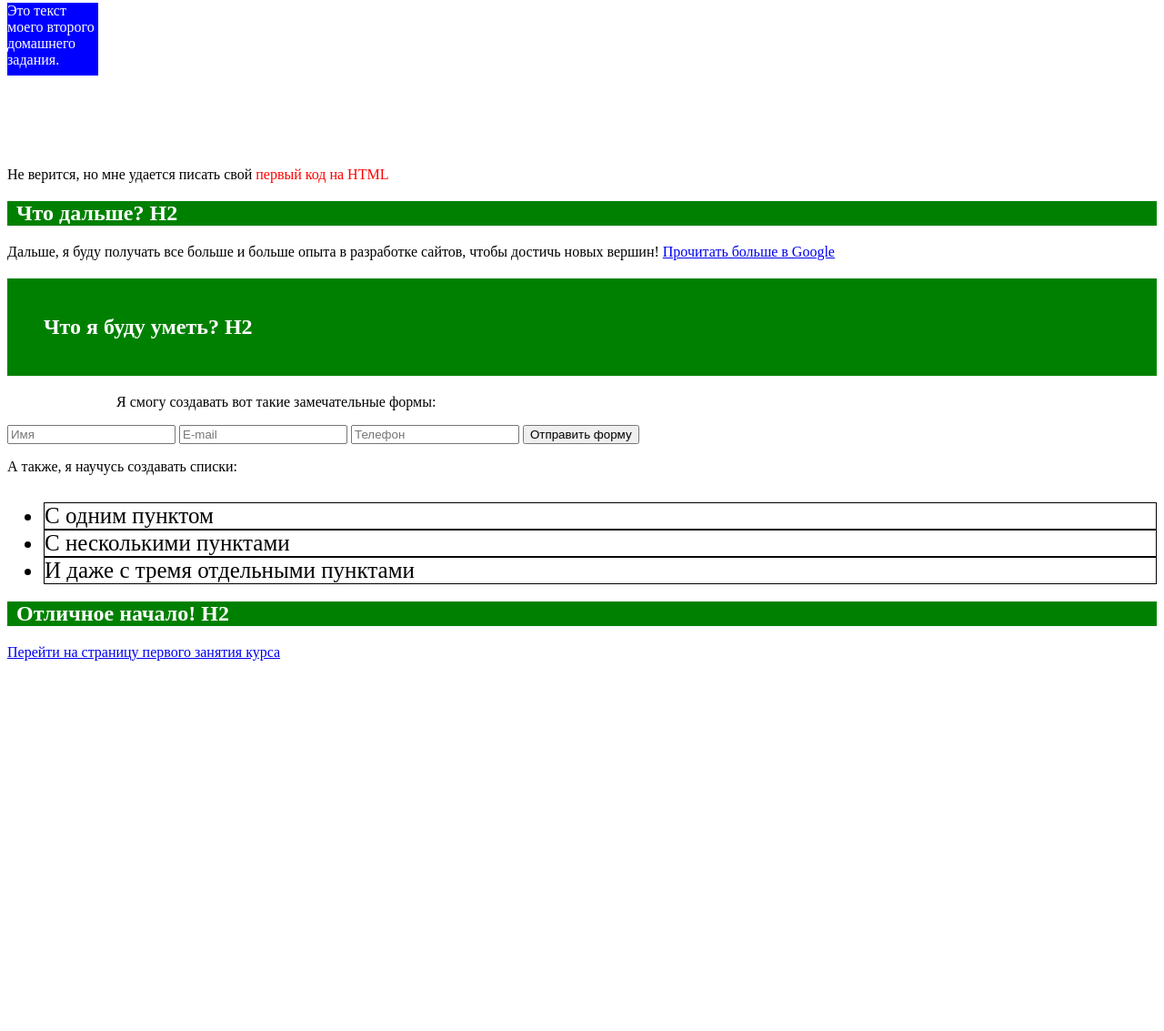
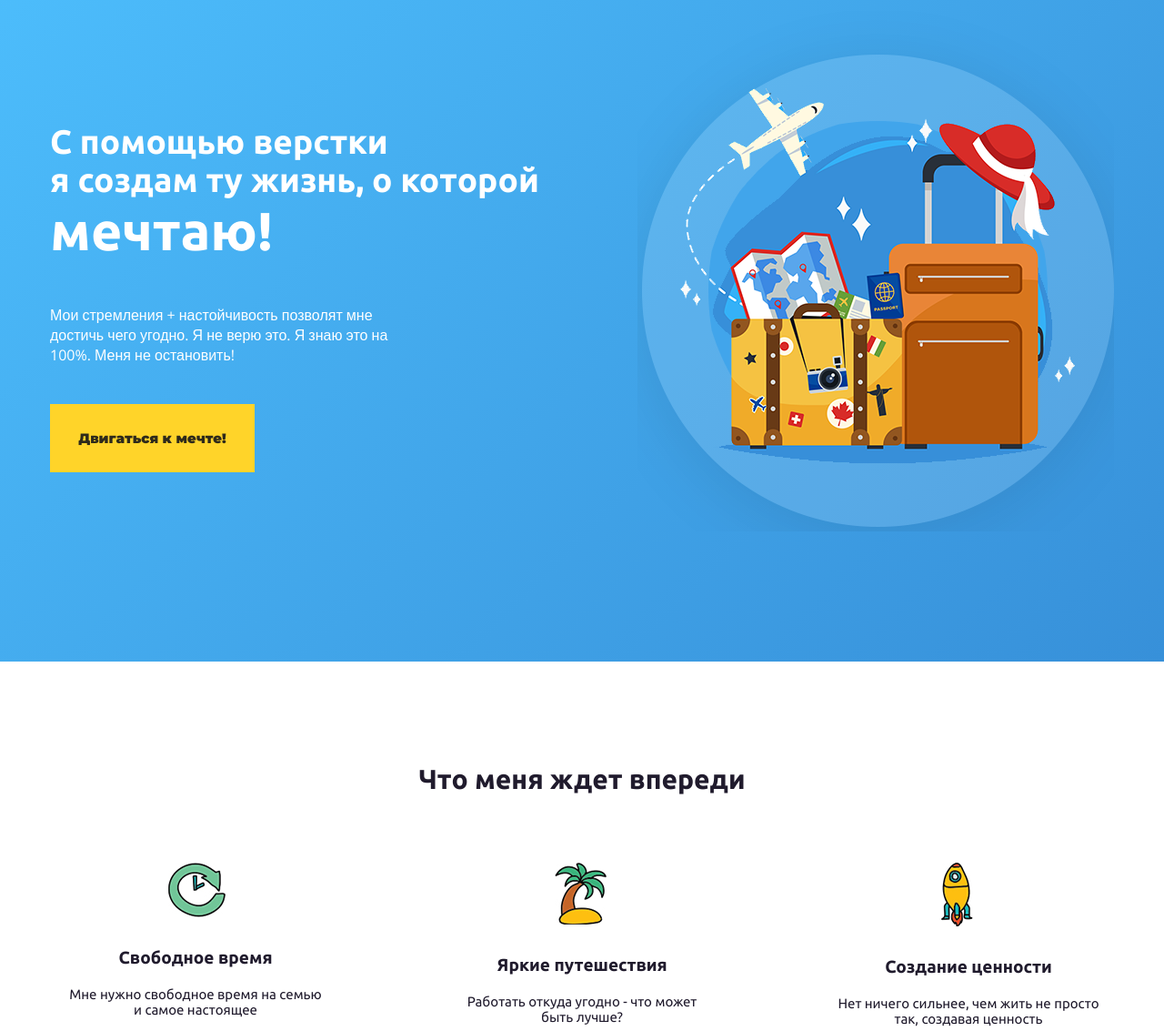
Before and after one commit to YuriiDotsenko/AutoTime, a plain HTML site: page index.html in a window 1280 px wide. Shown: the part 159-1292 px from the top of the page at 91% size. Before the commit the page ends 1035 px from the top, so only its background shows below. Drawn offline with nearby package versions, Linux system fonts and the light colour scheme.

Commit message:
зробив дз

```diff
--- a/css/styles.css
+++ b/css/styles.css
@@ -1,38 +1,179 @@
-.title {
-  color: red;
+* {
+  box-sizing: border-box;
+  margin: 0;
+  padding: 0;
+}
+
+body {
+  font-family: "Ubuntu", sans-serif;
+  color: #201b2d;
+  font-size: 15px;
 }
 
 .container {
-  background-color: blue;
-  color: #fff;
-  width: 100px;
-  height: 80px;
-  margin-bottom: 100px;
+  width: 1170px;
+  margin: 0 auto;
 }
 
-.color-title {
-  background-color: green;
+/* header  */
+
+.header {
+  background: rgba(78, 192, 254, 1);
+  background: -moz-linear-gradient(
+    -45deg,
+    rgba(78, 192, 254, 1) 0%,
+    rgba(55, 144, 217, 1) 100%
+  );
+  background: -webkit-gradient(
+    left top,
+    right bottom,
+    color-stop(0%, rgba(78, 192, 254, 1)),
+    color-stop(100%, rgba(55, 144, 217, 1))
+  );
+  background: -webkit-linear-gradient(
+    -45deg,
+    rgba(78, 192, 254, 1) 0%,
+    rgba(55, 144, 217, 1) 100%
+  );
+  background: -o-linear-gradient(
+    -45deg,
+    rgba(78, 192, 254, 1) 0%,
+    rgba(55, 144, 217, 1) 100%
+  );
+  background: -ms-linear-gradient(
+    -45deg,
+    rgba(78, 192, 254, 1) 0%,
+    rgba(55, 144, 217, 1) 100%
+  );
+  background: linear-gradient(
+    135deg,
+    rgba(78, 192, 254, 1) 0%,
+    rgba(55, 144, 217, 1) 100%
+  );
+  filter: progid:DXImageTransform.Microsoft.gradient( startColorstr='#4ec0fe', endColorstr='#3790d9', GradientType=1 );
+  padding-top: 100px;
+  padding-bottom: 143px;
   color: #fff;
-  padding-left: 10px;
 }
 
-.big-size {
-  padding: 40px;
+.wrapper {
+  display: flex;
 }
 
-.title-form {
-  padding-left: 120px;
+.offer {
+  margin-top: 153px;
 }
 
-.subtitle {
+.title {
+  font-size: 37px;
+  margin-bottom: 48px;
+}
+
+.title span {
+  font-size: 59px;
+}
+
+.intro {
+  font-family: "Open Sans", sans-serif;
+  font-size: 16px;
+  margin-bottom: 43px;
+  width: 398px;
+}
+
+.btn {
+  background: #ffd429;
+  color: #2e2a1b;
+  font-family: "Montserrat", sans-serif;
+  display: block;
+  width: 225px;
+  padding: 28px 29px;
+  text-align: center;
+  text-decoration: none;
+  transition: all 0.5s linear;
+}
+
+.btn:hover {
+  background: #ffff00;
+  transform: scale(1.1);
+}
+
+.desctop {
+  margin-top: 30px;
+}
+
+/* learn section  */
+
+.learn {
+  padding-top: 112px;
+  padding-bottom: 120px;
+}
+
+.benefits-icon {
+  padding-left: 130px;
   margin-bottom: 30px;
 }
 
+.secondary-title {
+  font-size: 30px;
+  text-align: center;
+  margin-bottom: 74px;
+}
+
 .list {
-  border: 1px solid #000;
-  font-size: 25px;
+  display: flex;
+  justify-content: space-between;
+}
+
+.benefits-title {
+  margin-bottom: 20px;
+  text-align: center;
+  font-size: 19px;
+}
+
+.text {
+  text-align: center;
+  width: 320px;
+  font-weight: 400;
+}
+
+/* mail section  */
+
+.mail {
+  padding-top: 107px;
+  padding-bottom: 102px;
+  background: #ecf3f8;
+}
+
+.input {
+  margin: 0 auto;
+  margin-bottom: 16px;
+  display: flex;
+  width: 350px;
+  border: 2px solid #bbbbbb;
+  padding: 16px;
+  border-radius: 5px;
+  font-family: "Ubuntu", sans-serif;
+  font-size: 15px;
+  font-weight: 400;
+}
+
+.btn-form {
+  margin: 0 auto;
+  width: 350px;
+  border: none;
+  padding: 24px;
 }
 
 .footer {
-  margin-bottom: 150px;
+  background: #164d7a;
+  padding-top: 65px;
+  padding-bottom: 65px;
 }
+
+.footer-text {
+  color: #fff;
+  text-align: center;
+  font-family: "Open Sans", sans-serif;
+  font-size: 14px;
+  font-weight: 400;
+}
--- a/index.html
+++ b/index.html
@@ -4,66 +4,128 @@
     <meta charset="UTF-8" />
     <meta http-equiv="X-UA-Compatible" content="IE=edge" />
     <meta name="viewport" content="width=device-width, initial-scale=1.0" />
-    <title>Way up</title>
+    <title>Верстка современного сайта</title>
+    <link
+      href="https://fonts.googleapis.com/css2?family=Montserrat:wght@900&family=Open+Sans&family=Ubuntu:wght@400;700&display=swap"
+      rel="stylesheet"
+    />
+    <link rel="stylesheet" href="./css/styles.css" />
   </head>
-  <link rel="stylesheet" href="./css/styles.css" />
   <body>
-    <header>
-      <img src="./img/logo.jpeg" alt="logo" width="220" height="70" />
+    <header class="header">
+      <div class="container">
+        <img src="./img/logo.png" alt="WAYUP" class="logo" />
 
-      <h1 class="title">Вступление H1</h1>
+        <div class="wrapper">
+          <div class="offer">
+            <h1 class="title">
+              С помощью верстки<br />
+              я создам ту жизнь, о которой
+              <span>мечтаю!</span>
+            </h1>
 
-      <div class="container">
-        <p>Это текст моего второго домашнего задания.</p>
+            <p class="intro">
+              Мои стремления + настойчивость позволят мне достичь чего угодно. Я
+              не верю это. Я знаю это на 100%. Меня не остановить!
+            </p>
+
+            <a href="#" class="btn">Двигаться к мечте!</a>
+          </div>
+
+          <img src="./img/travel.png" alt="" class="desctop" />
+        </div>
       </div>
-
-      <p>
-        Не верится, но мне удается писать свой
-        <span class="title">первый код на HTML</span>
-      </p>
     </header>
 
-    <section>
-      <h2 class="color-title">Что дальше? H2</h2>
-
-      <p>
-        Дальше, я буду получать все больше и больше опыта в разработке сайтов,
-        чтобы достичь новых вершин!
-        <a href="https://www.google.com" target="_blank"
-          >Прочитать больше в Google</a
-        >
-      </p>
+    <section class="learn">
+      <div class="container">
+        <h2 class="secondary-title">Что меня ждет впереди</h2>
+        <div class="list">
+          <div class="benefits">
+            <img
+              class="benefits-icon"
+              src="./img/icon1.jpg"
+              alt="иконка часов"
+            />
+            <h3 class="benefits-title">Свободное время</h3>
+            <p class="text">
+              Мне нужно свободное время на семью<br />
+              и самое настоящее
+            </p>
+          </div>
+          <div class="benefits">
+            <img
+              class="benefits-icon"
+              src="./img/icon2.jpg"
+              alt="иконка пальмы"
+            />
+            <h3 class="benefits-title">Яркие путешествия</h3>
+            <p class="text">
+              Работать откуда угодно - что может<br />
+              быть лучше?
+            </p>
+          </div>
+          <div class="benefits">
+            <img
+              class="benefits-icon"
+              src="./img/icon3.jpg"
+              alt="иконка ракеты"
+            />
+            <h3 class="benefits-title">Создание ценности</h3>
+            <p class="text">
+              Нет ничего сильнее, чем жить не просто<br />
+              так, создавая ценность
+            </p>
+          </div>
+        </div>
+      </div>
     </section>
 
-    <section>
-      <h2 class="color-title big-size">Что я буду уметь? H2</h2>
-
-      <p class="title-form">Я смогу создавать вот такие замечательные формы:</p>
-
-      <form action="#">
-        <input type="text" name="name" placeholder="Имя" required />
-        <input type="email" name="email" placeholder="E-mail" required />
-        <input type="tel" name="phone" placeholder="Телефон" required />
-        <button type="submit">Отправить форму</button>
-      </form>
-
-      <p class="subtitle">А также, я научусь создавать списки:</p>
-
-      <ul>
-        <li class="list">С одним пунктом</li>
-        <li class="list">С несколькими пунктами</li>
-        <li class="list">И даже с тремя отдельными пунктами</li>
-      </ul>
+    <section class="mail">
+      <div class="container">
+        <h2 class="secondary-title">Форма заказа билета в будущее</h2>
+        <div class="mail-form">
+          <form action="#" class="form">
+            <input
+              class="input"
+              type="text"
+              name="text"
+              placeholder="Имя"
+              required
+            />
+            <input
+              class="input"
+              type="email"
+              name="email"
+              placeholder="E-mail"
+              required
+            />
+            <input
+              class="input"
+              type="tel"
+              name="tel"
+              placeholder="Телефон"
+              required
+            />
+            <input
+              class="input"
+              type="text"
+              name="text"
+              placeholder="Куда я полечу в ближайшее время?"
+              required
+            />
+            <button class="btn btn-form" type="submit">
+              Двигаться к мечте!
+            </button>
+          </form>
+        </div>
+      </div>
     </section>
 
     <footer class="footer">
-      <h2 class="color-title">Отличное начало! H2</h2>
-
-      <a href="https://my.wayup.in/lesson/2907#shedule" target="_blank"
-        >Перейти на страницу первого занятия курса</a
-      >
+      <div class="container">
+        <p class="footer-text">© Все мои мечты защищены моим трудолюбием</p>
+      </div>
     </footer>
-
-    <script src="./index.js"></script>
   </body>
 </html>
```
Also changed, not shown: img/icon1.jpg (added), img/icon2.jpg (added), img/icon3.jpg (added), img/logo.jpeg (deleted), img/logo.png (added), img/travel.png (added).
